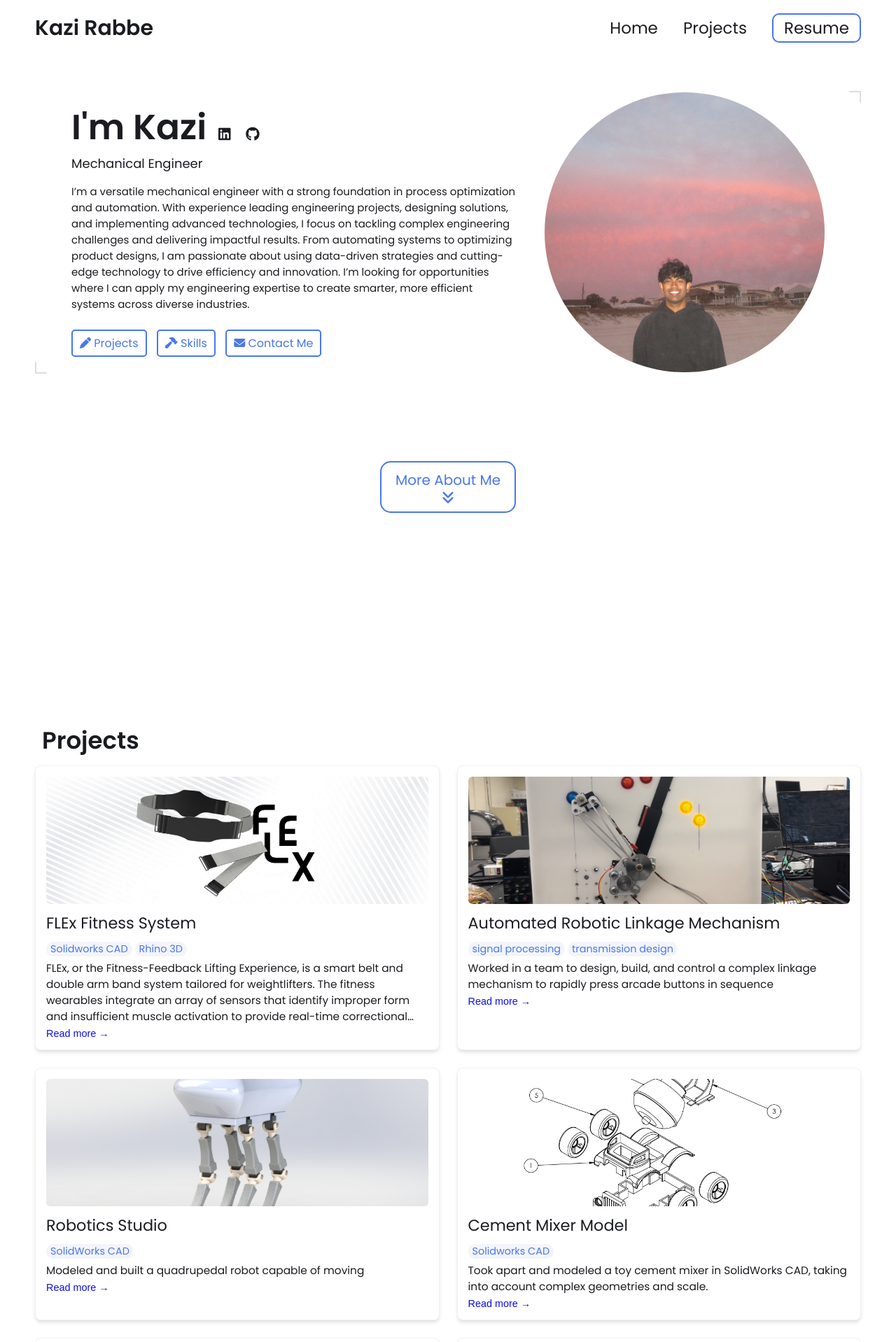
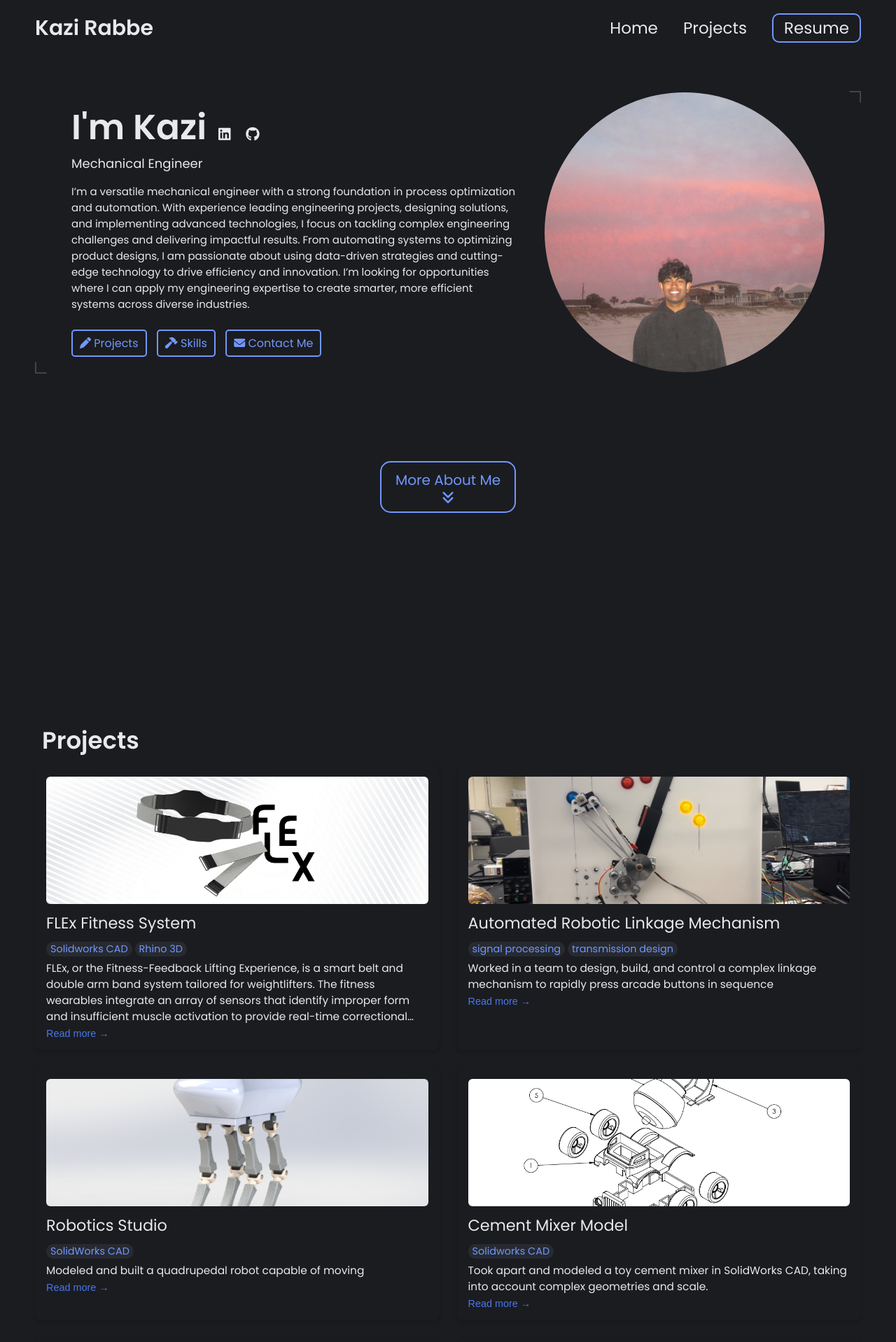
Before and after one commit to kazi-rabbe/kazi-rabbe.github.io, a Jekyll site: the page built from index.html, in a window 1280 px wide. Shown: the top 1918 px of the page at 70% size. Built offline with Jekyll 4.4.1, drawn with Linux system fonts in a browser that asks for light colours.

Commit message:
Update _config.yml

```diff
--- a/_config.yml
+++ b/_config.yml
@@ -84,12 +84,12 @@ formspree-key:   xgvogebv
 
 # Active theme (Updatethis to switch themes). Make sure to keep the indentation the samne.
 colors: # basic
-  text: "#1a1c20"
-  border: "#ddd"
-  link: "#4a76ee"
-  highlight: "#0c0cf2"
-  background: "#ffffff"
-  light_background: "#f3f5fb"
+  text: "#e8e9ec"           # Light gray/almost white text
+  border: "#444"            # Darker gray borders
+  link: "#7297ff"           # Lighter blue for links
+  highlight: "#4a76ee"      # Slightly less bright blue highlight
+  background: "#1a1c20"     # Dark background (using your original text color)
+  light_background: "#272a30" # Slightly lighter than main background
 
 # A few examples.
 basic theme:
```
